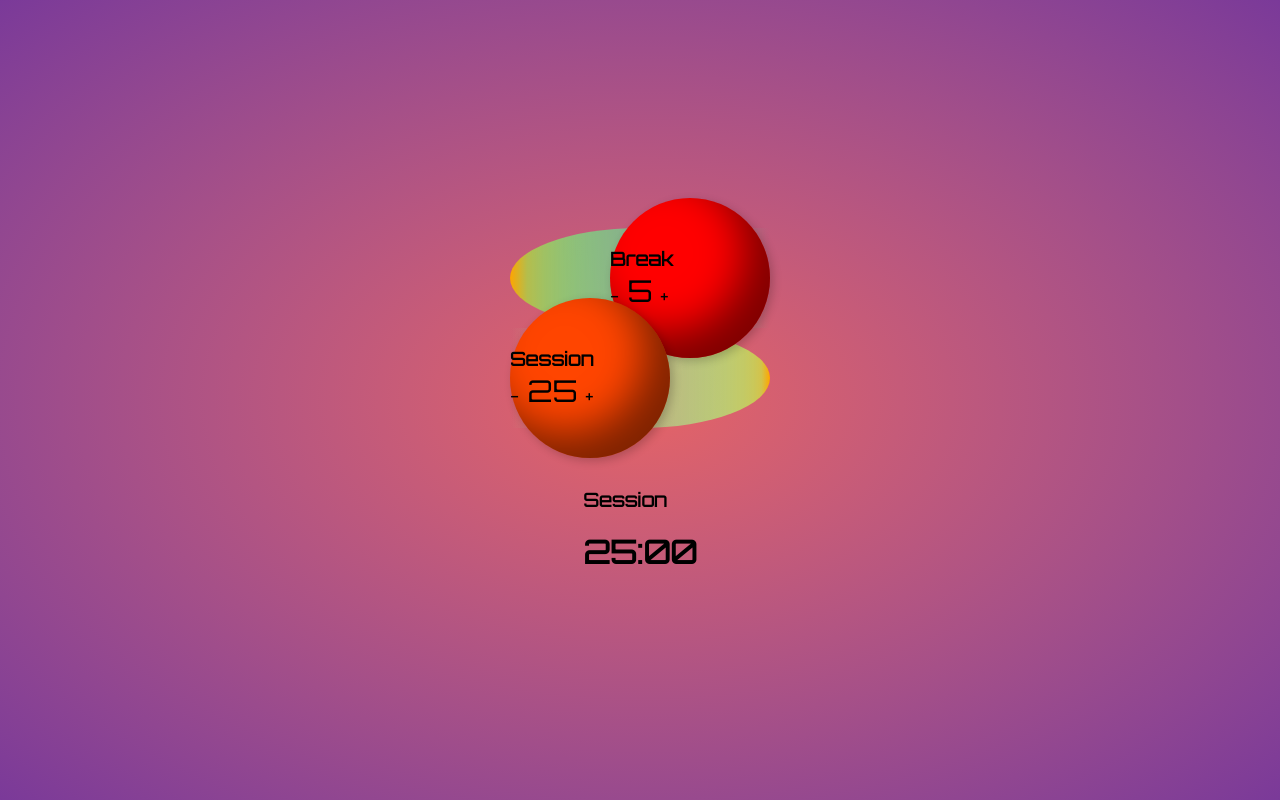
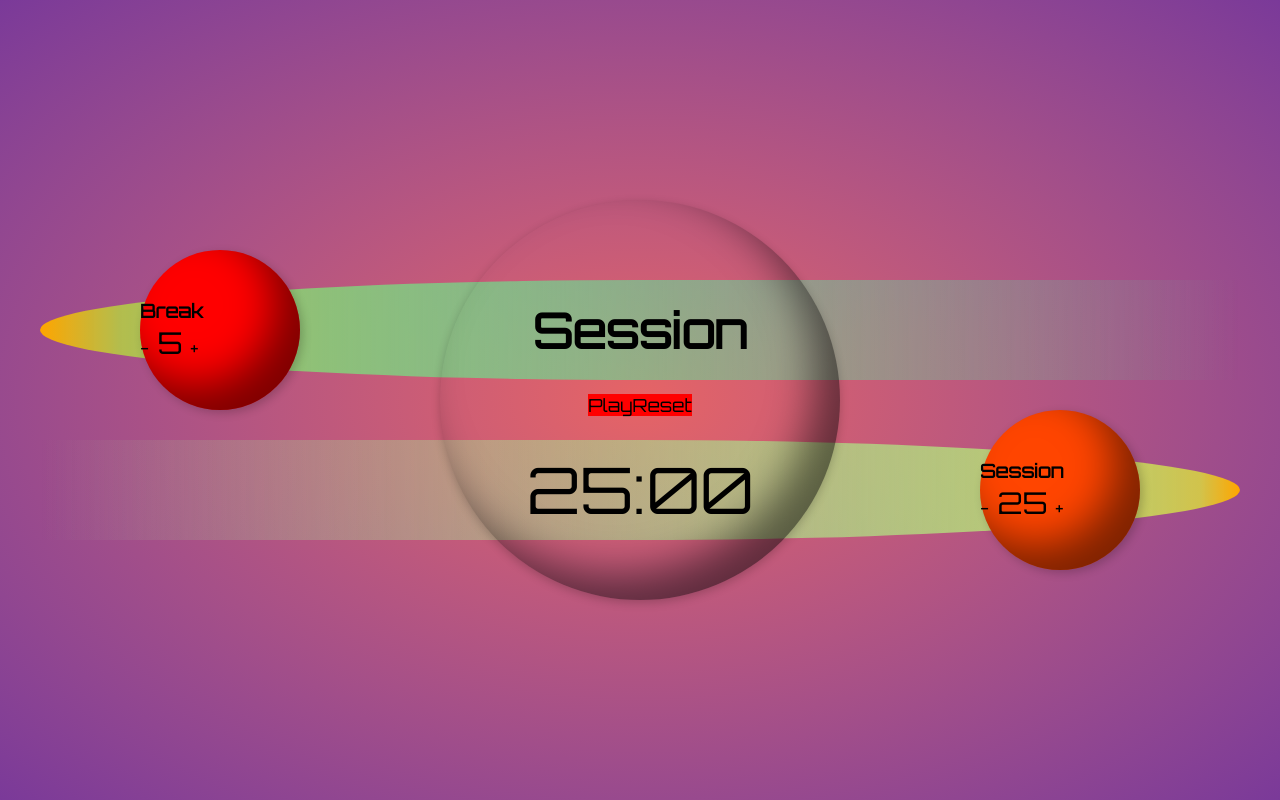
Before and after one commit to ian-flynn/space-o-doro, a React app: page / in a window 1280 px wide. Shown: the top 800 px of the page. Built offline with nearby package versions, Linux system fonts and the light colour scheme.

Commit message:
moved time out into it's own component

```diff
--- a/src/App.jsx
+++ b/src/App.jsx
@@ -1,6 +1,7 @@
 import React, { useEffect, useRef, useState } from 'react';
-import Star from './components/Star.jsx';
+
 import Comet from './components/Comet.jsx';
+import Planet from './components/Planet.jsx';
 
 const App = () => {
   const [displayTime, setDisplayTime] = useState(25 * 60);
@@ -102,9 +103,17 @@ const App = () => {
   };
 
   return (
-    <div className='timer'>
     <div className='contents'>
-        <div className='boxes'>
+      <Planet
+        onBreak={onBreak}
+        timerControl={timerControl}
+        timerOn={timerOn}
+        resetTime={resetTime}
+        formatTime={formatTime}
+        displayTime={displayTime}
+        breakAudio={breakAudio}
+      />
+      <div id='comets-box'>
         <Comet type={'break'} time={breakTime} changeTime={changeTime} />
         <Comet
           type={'session'}
@@ -113,33 +122,6 @@ const App = () => {
           floatDirection={'right'}
         />
       </div>
-        <div className='timer-ball timer-ball-stuff'>
-          <div id='button-box'>
-            <h3 id='timer-label'>{onBreak ? 'Break' : 'Session'}</h3>
-            <button id='start_stop' onClick={timerControl}>
-              {timerOn ? (
-                <i className='fa-solid fa-pause fa-xl'></i>
-              ) : (
-                <i className='fa-solid fa-play fa-xl'></i>
-              )}
-            </button>
-            <button id='reset' onClick={resetTime}>
-              <i className='fa-solid fa-arrows-rotate fa-xl'></i>
-            </button>
-          </div>
-          <h1 id='time-left'>{formatTime(displayTime)}</h1>
-
-          <audio
-            src='https://raw.githubusercontent.com/freeCodeCamp/cdn/master/build/testable-projects-fcc/audio/BeepSound.wav'
-            id='beep'
-            ref={breakAudio}
-          ></audio>
-        </div>
-      </div>
-      <Star positionClass={'star0'} />
-      <Star positionClass={'star1'} />
-      <Star positionClass={'star2'} />
-      <Star positionClass={'star3'} />
     </div>
   );
 };
```
Lines whose indentation alone changed are shown as unchanged.
